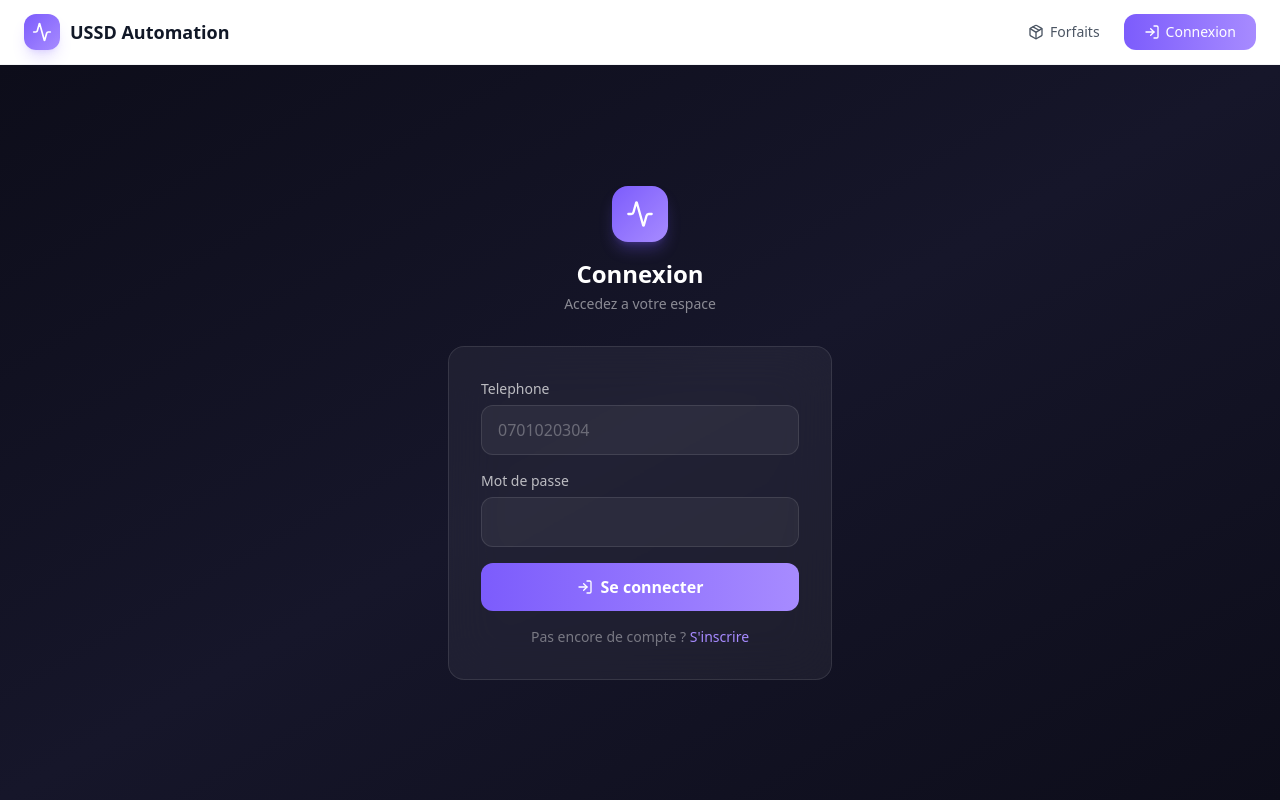
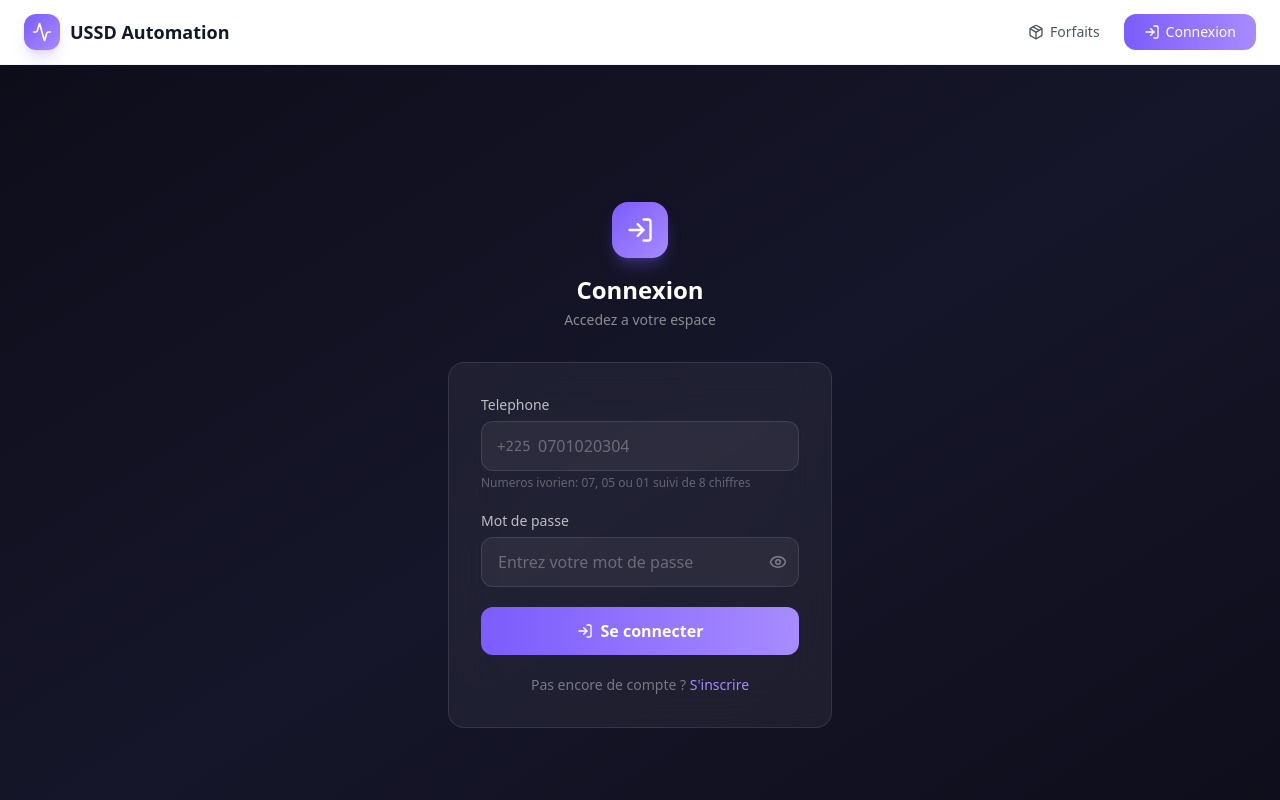
Before and after one commit to christiandoh/unite-rapide, a React (Create React App) app in the folder frontend-web/: page /unite/connexion in a window 1280 px wide. Shown: the top 800 px of the page. Built offline with nearby package versions, Linux system fonts and the light colour scheme; no server answers; the HTML template or start-up script is replaced by a standard one.

Commit message:
feat: enhanced login with password toggle, +225 prefix, validation

```diff
--- a/frontend-web/src/pages/Connexion.jsx
+++ b/frontend-web/src/pages/Connexion.jsx
@@ -1,7 +1,7 @@
 import React, { useState } from 'react';
 import { Link, useNavigate } from 'react-router-dom';
 import { useAuth } from '../context/AuthContext';
-import { LogIn, Activity } from 'lucide-react';
+import { LogIn, Eye, EyeOff } from 'lucide-react';
 import toast from 'react-hot-toast';
 
 export default function Connexion() {
@@ -9,50 +9,82 @@ export default function Connexion() {
   const { login } = useAuth();
   const [telephone, setTelephone] = useState('');
   const [motDePasse, setMotDePasse] = useState('');
+  const [showPassword, setShowPassword] = useState(false);
   const [loading, setLoading] = useState(false);
+  const [error, setError] = useState('');
 
   async function handleSubmit(e) {
     e.preventDefault();
+    if (!telephone.match(/^(07|05|01)\d{8}$/)) {
+      setError('Format: 07, 05 ou 01 + 8 chiffres');
+      return;
+    }
+    setError('');
     setLoading(true);
     try {
       await login(telephone, motDePasse);
       toast.success('Connecte avec succes');
       navigate('/catalogue');
     } catch (err) {
-      toast.error(err.response?.data?.error || 'Erreur de connexion');
+      const msg = err.response?.data?.error || 'Erreur de connexion';
+      setError(msg);
+      toast.error(msg);
     } finally {
       setLoading(false);
     }
   }
 
+  const inputClass = 'w-full bg-white/5 border border-white/10 rounded-xl px-4 py-3 text-white placeholder-white/30 focus:outline-none focus:border-[#7C5CFC] transition-colors';
+
   return (
-    <div className="min-h-[calc(100vh-4rem)] bg-gradient-to-br from-[#0D0D1A] via-[#16162A] to-[#0D0D1A] flex items-center justify-center p-4">
+    <div className="min-h-screen bg-gradient-to-br from-[#0D0D1A] via-[#16162A] to-[#0D0D1A] flex items-center justify-center p-4">
       <div className="w-full max-w-sm">
         <div className="text-center mb-8">
           <div className="w-14 h-14 bg-gradient-to-br from-[#7C5CFC] to-[#A78BFF] rounded-2xl flex items-center justify-center mx-auto mb-4 shadow-lg shadow-[#7C5CFC]/30">
-            <Activity className="w-7 h-7 text-white" />
+            <LogIn className="w-7 h-7 text-white" />
           </div>
           <h1 className="text-2xl font-bold text-white">Connexion</h1>
           <p className="text-sm text-white/50 mt-1">Accedez a votre espace</p>
         </div>
 
-        <form onSubmit={handleSubmit} className="bg-white/5 backdrop-blur-xl border border-white/10 rounded-2xl p-8 space-y-4">
+        <form onSubmit={handleSubmit} className="bg-white/5 backdrop-blur-xl border border-white/10 rounded-2xl p-8 space-y-5">
           <div>
             <label className="block text-sm font-medium text-white/70 mb-1.5">Telephone</label>
-            <input type="tel" value={telephone} onChange={(e) => setTelephone(e.target.value)}
-              className="w-full bg-white/5 border border-white/10 rounded-xl px-4 py-3 text-white placeholder-white/30 focus:outline-none focus:border-[#7C5CFC] transition-colors"
-              required placeholder="0701020304" />
+            <div className="relative">
+              <span className="absolute left-4 top-1/2 -translate-y-1/2 text-white/30 text-sm font-mono z-10">+225</span>
+              <input type="tel" value={telephone} onChange={(e) => {
+                const v = e.target.value.replace(/\D/g, '').slice(0, 10);
+                setTelephone(v);
+                setError('');
+              }} className={inputClass + ' pl-14'} required placeholder="0701020304" inputMode="numeric" />
+            </div>
+            <p className="text-white/30 text-xs mt-1">Numeros ivorien: 07, 05 ou 01 suivi de 8 chiffres</p>
           </div>
+
           <div>
             <label className="block text-sm font-medium text-white/70 mb-1.5">Mot de passe</label>
-            <input type="password" value={motDePasse} onChange={(e) => setMotDePasse(e.target.value)}
-              className="w-full bg-white/5 border border-white/10 rounded-xl px-4 py-3 text-white placeholder-white/30 focus:outline-none focus:border-[#7C5CFC] transition-colors"
-              required />
+            <div className="relative">
+              <input type={showPassword ? 'text' : 'password'} value={motDePasse}
+                onChange={(e) => { setMotDePasse(e.target.value); setError(''); }}
+                className={inputClass + ' pr-11'} required placeholder="Entrez votre mot de passe" />
+              <button type="button" onClick={() => setShowPassword(!showPassword)}
+                className="absolute right-3 top-1/2 -translate-y-1/2 text-white/40 hover:text-white/70 transition-colors">
+                {showPassword ? <EyeOff size={18} /> : <Eye size={18} />}
+              </button>
+            </div>
           </div>
+
+          {error && (
+            <div className="p-3 rounded-xl bg-red-500/10 border border-red-500/20">
+              <p className="text-red-400 text-sm text-center">{error}</p>
+            </div>
+          )}
+
           <button type="submit" disabled={loading}
             className="w-full flex items-center justify-center gap-2 bg-gradient-to-r from-[#7C5CFC] to-[#A78BFF] text-white py-3 rounded-xl font-semibold hover:shadow-lg hover:shadow-[#7C5CFC]/30 transition-all duration-300 disabled:opacity-50">
             {loading ? 'Connexion...' : <><LogIn className="w-4 h-4" /> Se connecter</>}
           </button>
+
           <p className="text-center text-sm text-white/40">
             Pas encore de compte ?{' '}
             <Link to="/inscription" className="text-[#A78BFF] hover:underline font-medium">S'inscrire</Link>
```
